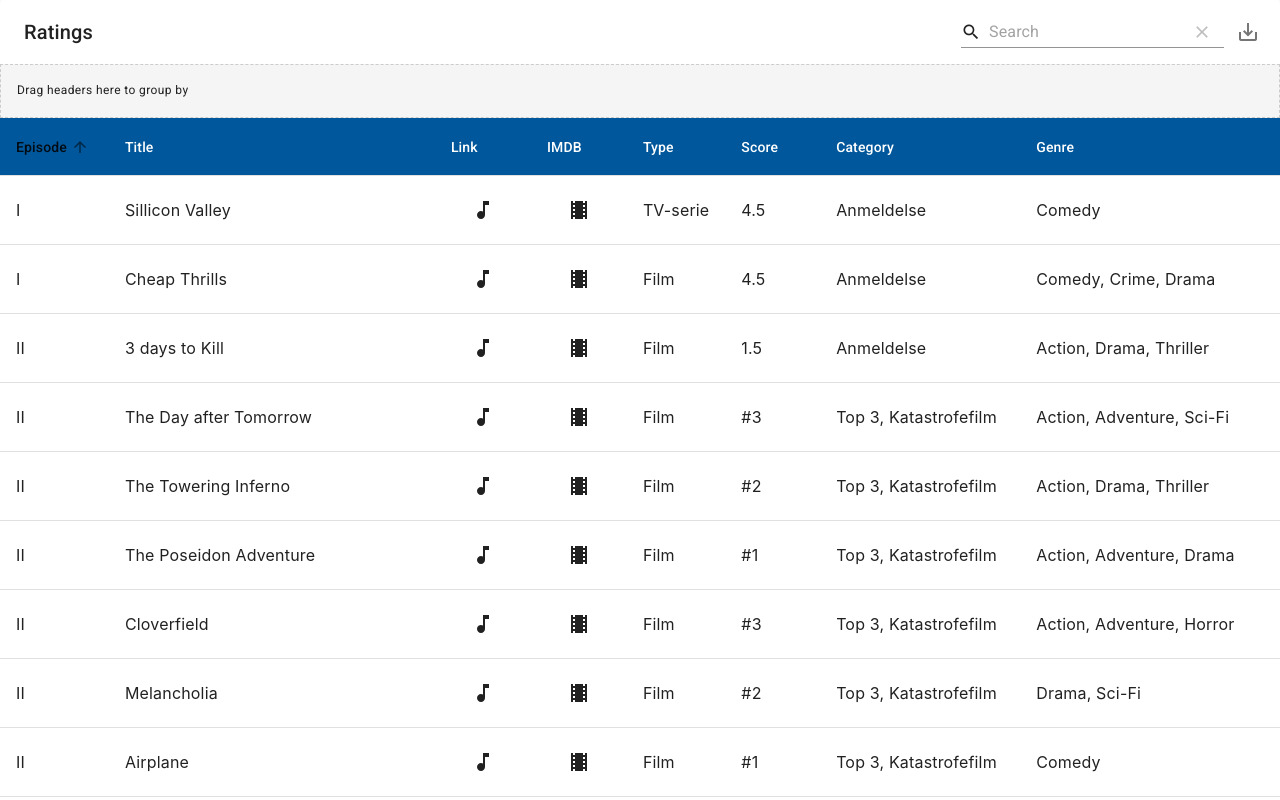
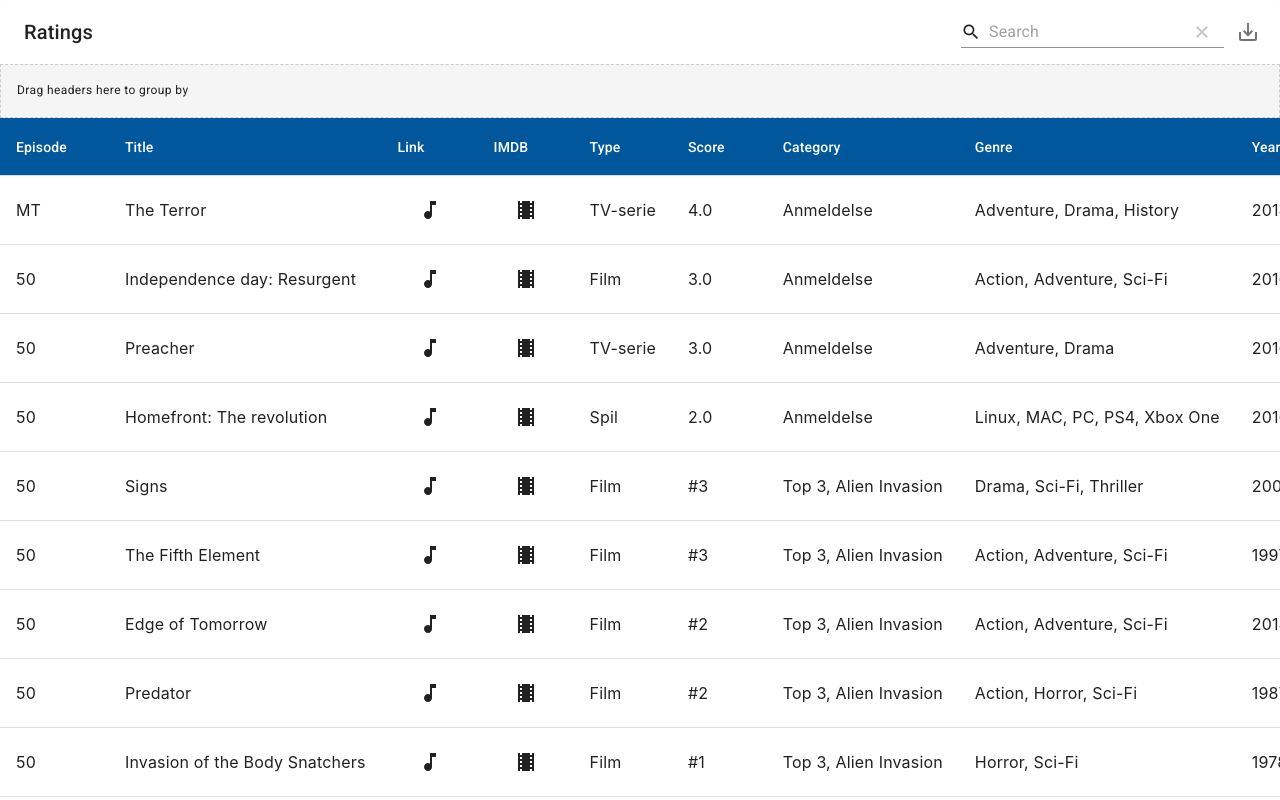
Before and after one commit to priebek/handuo-ratings, a React (Create React App) app: page / in a window 1280 px wide. Shown: the top 800 px of the page. Built offline with nearby package versions, Linux system fonts and the light colour scheme.

Commit message:
format broadcast date

```diff
--- a/package.json
+++ b/package.json
@@ -13,6 +13,7 @@
     "@types/react": "^16.9.45",
     "@types/react-dom": "^16.9.8",
     "material-table": "^1.68.1",
+    "moment": "^2.27.0",
     "react": "^16.13.1",
     "react-dom": "^16.13.1",
     "react-scripts": "3.4.1",
--- a/src/App.tsx
+++ b/src/App.tsx
@@ -4,6 +4,11 @@ import { Button } from "@material-ui/core";
 import TheatersIcon from "@material-ui/icons/Theaters";
 import MusicNoteIcon from "@material-ui/icons/MusicNote";
 import MaterialTable from "material-table";
+import moment from "moment";
+
+function formatDate(date: string) {
+  return moment(date, "dd.MM.yyyy").format("DD-MM-YYYY");
+}
 
 export default function App() {
   return (
@@ -24,7 +29,6 @@ export default function App() {
             title: "Episode",
             field: "episode",
             type: "numeric",
-            defaultSort: "asc",
             align: "left",
             cellStyle: { whiteSpace: "nowrap" },
           },
@@ -73,8 +77,9 @@ export default function App() {
           {
             title: "Broadcast",
             field: "broadcast",
-            type: "date",
             defaultSort: "asc",
+            type: "datetime",
+            render: (x) => formatDate(x["broadcast"]),
             cellStyle: { whiteSpace: "nowrap" },
           },
         ]}
```
Also changed, not shown: 1 other file (tests, documents, lock files or other folders).
